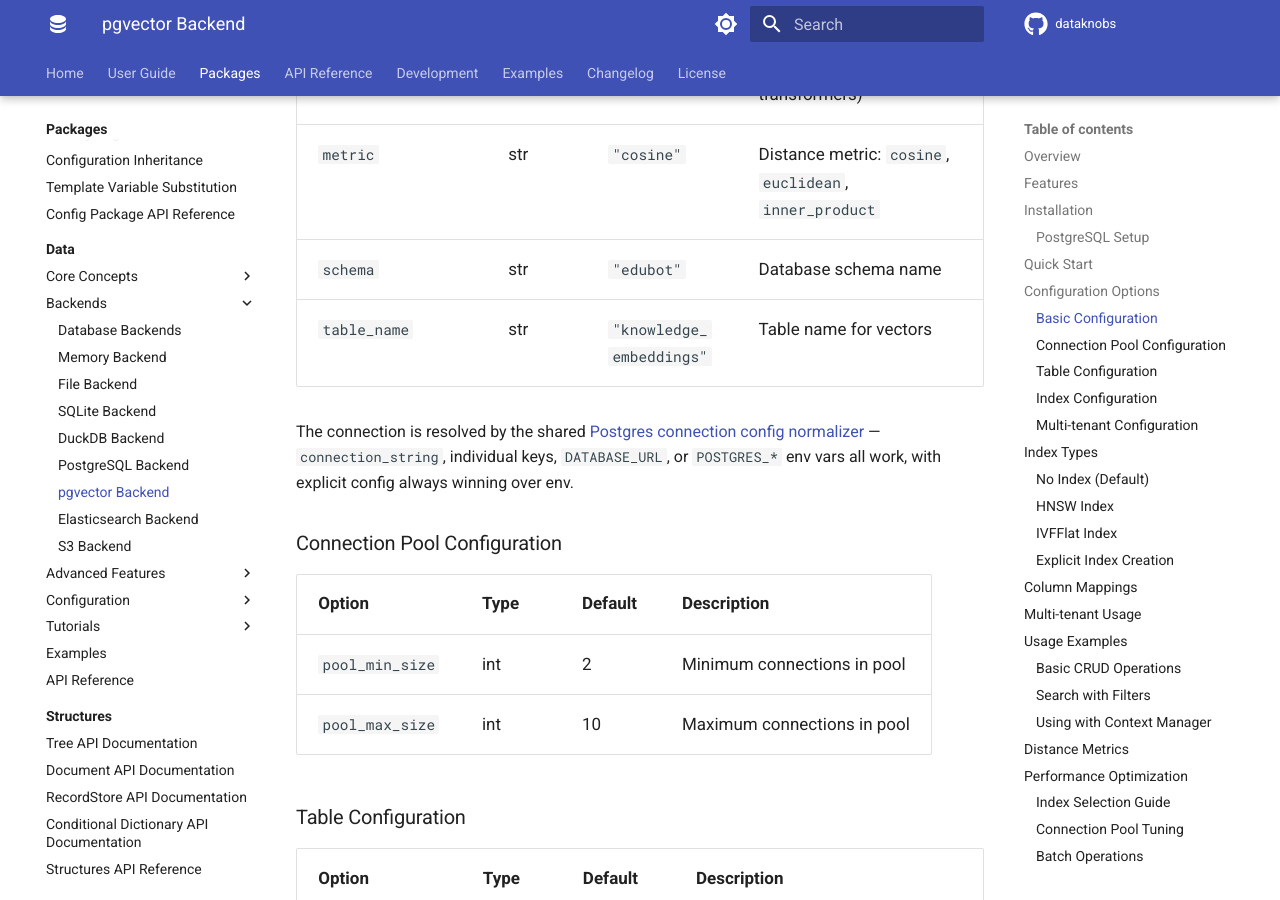
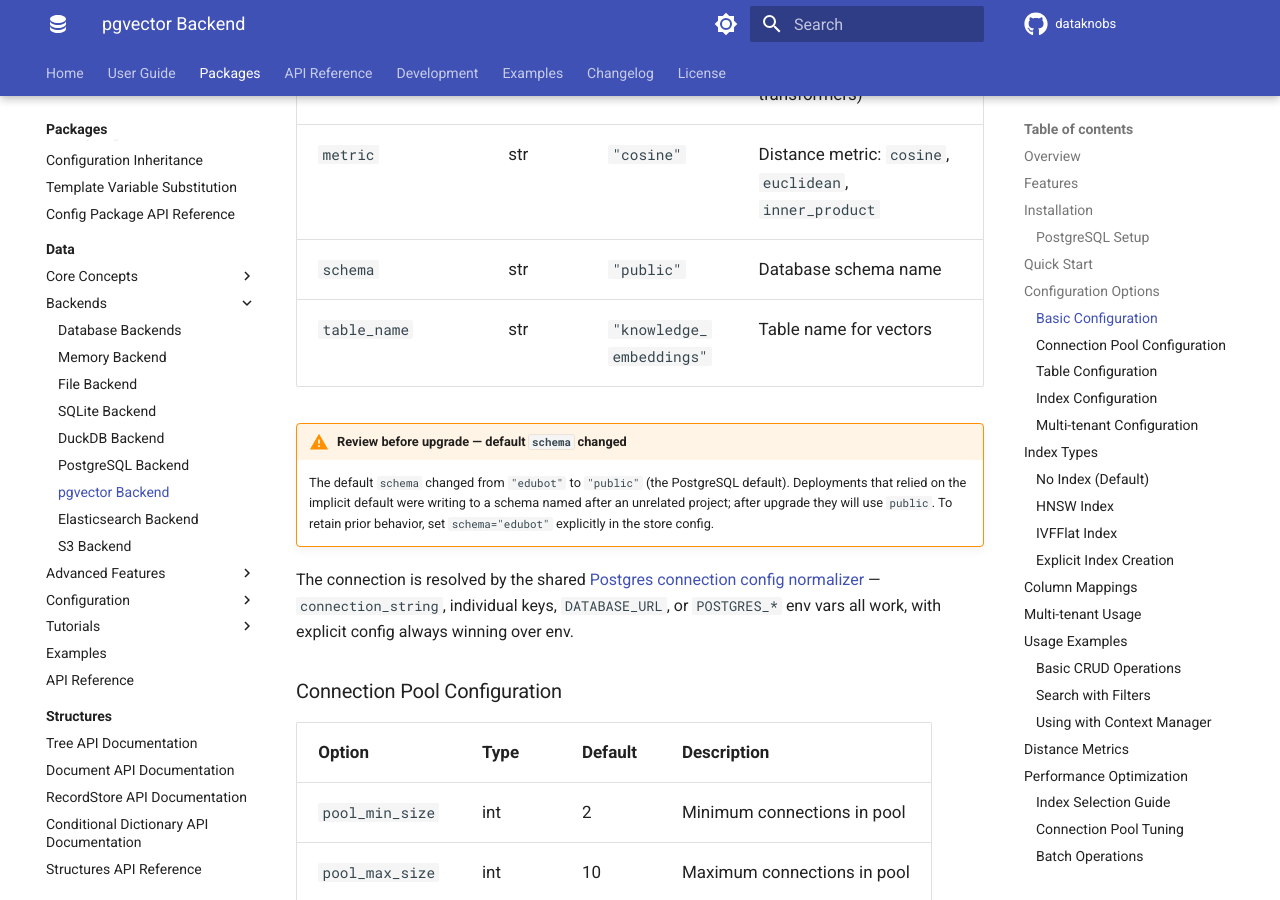
Before and after one commit to KBS-Labs/dataknobs, an MkDocs documentation site: the page built from docs/packages/data/pgvector-backend.md, in a window 1280 px wide and 900 px high, scrolled down 2161 px. Built offline with MkDocs 1.6.1 and Material for MkDocs 9.7.7, drawn with Linux system fonts in a browser that asks for light colours; comment, search, counter and statistics services are not loaded.

Commit message:
Item 132: neutralize PgVectorStore default schema (edubot -> public)
The PgVectorStore `schema` config defaulted to `"edubot"` — a name
borrowed from an unrelated downstream project — in shared
dataknobs-data source. Change the implicit default to `"public"`,
the neutral PostgreSQL default, across all five sites (actual
default, two docstrings, factory option description, and both
dual-doc backend pages).

This is a backward-incompatible default change: a deployment that
relied on the implicit `"edubot"` default will use `public` after
upgrade. A `### Changed` "review before upgrade" note plus a docs
callout document the one-line retain-prior migration
(`schema="edubot"`). `git log -S'"edubot"'` confirms no in-tree
consumer relied on the implicit default.

Co-Authored-By: Claude Opus 4.7 (1M context) <noreply@anthropic.com>

```diff
--- a/docs/packages/data/pgvector-backend.md
+++ b/docs/packages/data/pgvector-backend.md
@@ -77,8 +77,15 @@ await store.close()
 | `host` / `port` / `database` / `user` / `password` | various | env fallback | Individual connection keys (any subset) |
 | `dimensions` | int | Required | Vector dimensions (e.g., 768 for sentence-transformers) |
 | `metric` | str | `"cosine"` | Distance metric: `cosine`, `euclidean`, `inner_product` |
-| `schema` | str | `"edubot"` | Database schema name |
+| `schema` | str | `"public"` | Database schema name |
 | `table_name` | str | `"knowledge_embeddings"` | Table name for vectors |
+
+!!! warning "Review before upgrade — default `schema` changed"
+    The default `schema` changed from `"edubot"` to `"public"` (the
+    PostgreSQL default). Deployments that relied on the implicit
+    default were writing to a schema named after an unrelated project;
+    after upgrade they will use `public`. To retain prior behavior,
+    set `schema="edubot"` explicitly in the store config.
 
 The connection is resolved by the shared
 [Postgres connection config normalizer](../common/postgres-config.md)
```
Also changed, not shown: packages/data/CHANGELOG.md (+8 -0 lines), packages/data/docs/PGVECTOR_BACKEND.md (+8 -1 lines), 4 other files.
